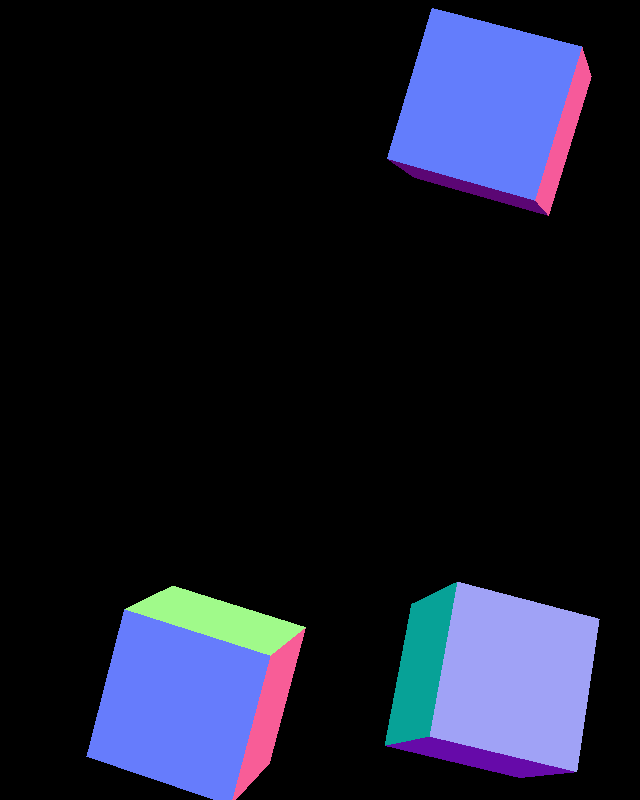
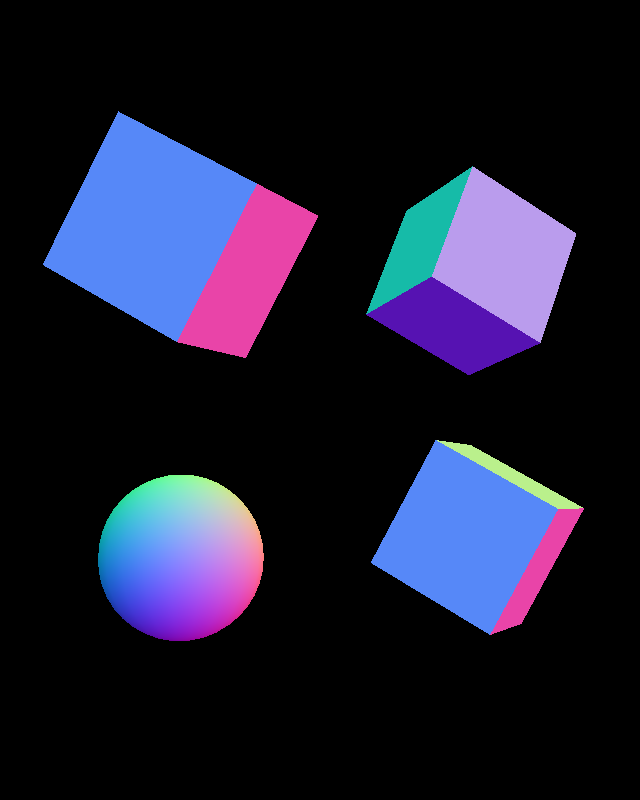
Before and after one commit to jomaryockey/3d_programming, a website: page index.html in a window 1280 px wide. Shown: the whole page, without its empty margins (295-935 px from the left). Drawn offline with nearby package versions, Linux system fonts and the light colour scheme.

Commit message:
added a sphere object

```diff
--- a/assets/js/script.js
+++ b/assets/js/script.js
@@ -1,6 +1,7 @@
-let scene, camera, renderer, cubeA, cubeB, cubeC;
+// declare variables and functions
+let scene, camera, renderer, cubeA, cubeB, cubeC, sphereA;
 let delta = 0.01;
-let theta = 0.02;
+let theta = 0.01;
 let gamma = 0.05;
 
 let createCube = function() {
@@ -11,8 +12,23 @@ let createCube = function() {
     cubeC = new THREE.Mesh(geometry, material);
     scene.add(cubeA, cubeB, cubeC);
 }
+
+let createSphere = function() {
+    let geometry = new THREE.SphereGeometry(0.5, 20, 20);
+    let material = new THREE.MeshNormalMaterial();
+    sphereA = new THREE.Mesh(geometry, material);
+    scene.add(sphereA);
+}
+
+let axesHelper = function() {
+    let axes = new THREE.AxesHelper(5);
+    scene.add(axes);
+}
+
+// -----------------------------------------------------------------------------------*
 // setup of the environment
-// initalize the scene, camera objects and renderer
+
+// INITIALIZE THE SCENE
 let init = function() {
     // create the scene
     scene = new THREE.Scene();
@@ -27,9 +43,12 @@ let init = function() {
     );
     camera.position.z = 10;
 
+    // axesHelper();
 
     // call the createCube function
     createCube();
+    // calll the createSphere function
+    createSphere();
 
     // create and set the size of the renderer
     renderer = new THREE.WebGLRenderer();
@@ -39,17 +58,26 @@ let init = function() {
     document.body.appendChild(renderer.domElement);
 }
 
-// function to run the main animation loop
+// MAIN ANIMATION LOOP
 let loop = function() {
+    // sphereA movement
+    sphereA.position.x += -theta;
+    sphereA.position.y += gamma;
+    sphereA.position.z += delta;
+
     // cubeA movement
     cubeA.position.x += delta;
     cubeA.position.y -= theta;
+    cubeA.position.z += gamma;
 
     if (cubeA.position.x <= -2 || cubeA.position.x >= 2) {
         delta *= -1;
     }
     if (cubeA.position.y <= -2 || cubeA.position.y >= 2) {
         theta *= -1;
+    }
+    if (cubeA.position.z <= -2 || cubeA.position.z >= 2) {
+        gamma *= -1;
     }
 
     cubeA.rotation.x += delta;
@@ -59,13 +87,7 @@ let loop = function() {
     // cubeB movement
     cubeB.position.x += -delta;
     cubeB.position.y -= -theta;
-
-    if (cubeB.position.x <= -2 || cubeB.position.x >= 2) {
-        delta *= -1;
-    }
-    if (cubeB.position.y <= -2 || cubeB.position.y >= 2) {
-        theta *= -1;
-    }
+    cubeB.position.z -= -theta;
 
     cubeB.rotation.x += delta;
     cubeB.rotation.y += theta;
@@ -74,13 +96,7 @@ let loop = function() {
     // cubeC movement
     cubeC.position.x += delta;
     cubeC.position.y -= -theta;
-
-    if (cubeC.position.x <= -2 || cubeC.position.x >= 2) {
-        delta *= -1;
-    }
-    if (cubeC.position.y <= -2 || cubeC.position.y >= 2) {
-        theta *= -1;
-    }
+    cubeC.position.z -= delta * (Math.PI/2);
 
     cubeC.rotation.x += -delta;
     cubeC.rotation.y += -theta;
@@ -90,6 +106,7 @@ let loop = function() {
     requestAnimationFrame(loop);
 }
 
+// -----------------------------------------------------------------------------------*
 // call the intial and main loop functions
 init();
 loop();
--- a/index.html
+++ b/index.html
@@ -10,7 +10,7 @@
 <body>
 
     <script src="node_modules/three/build/three.js"></script>
-    <script src="https://cdnjs.cloudflare.com/ajax/libs/three.js/103/three.min.js"></script>
+    <!-- <script src="https://cdnjs.cloudflare.com/ajax/libs/three.js/103/three.min.js"></script> -->
     <script src="assets/js/script.js"></script>
 </body>
 </html>
```
